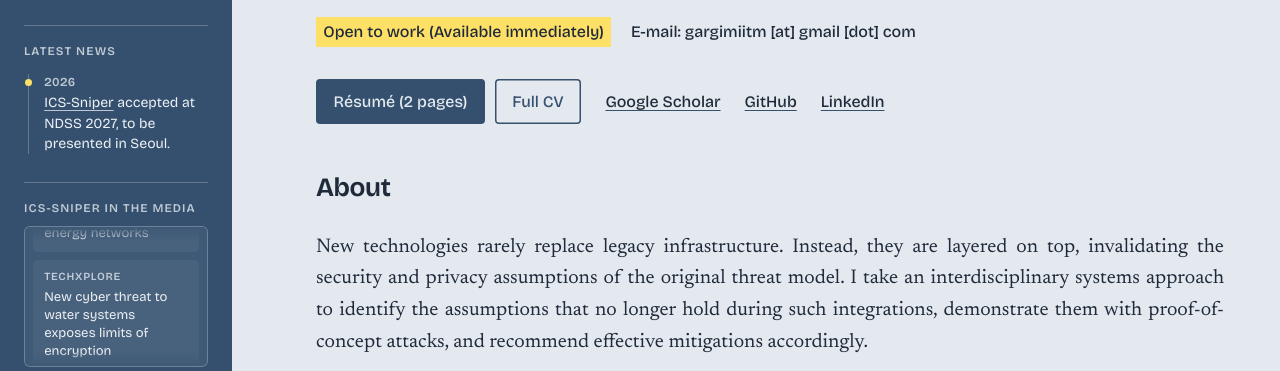
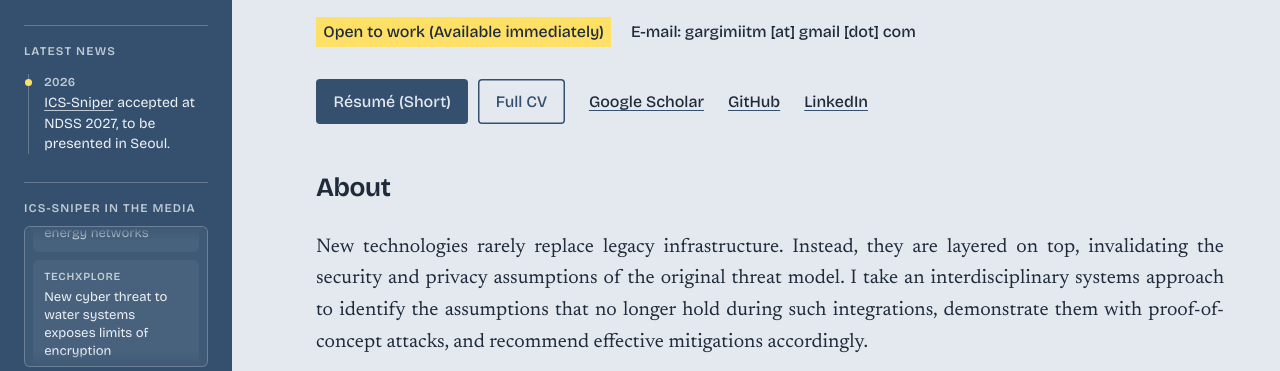
Before and after one commit to Gargi-Mitra/website, a plain HTML site: page index.html in a window 1280 px wide. Shown: the part 361-732 px from the top of the page. Drawn offline with nearby package versions, Linux system fonts and the light colour scheme.

Commit message:
Updated resume

```diff
--- a/index.html
+++ b/index.html
@@ -227,7 +227,7 @@
       <!-- EDIT: your links. Delete any you do not use. -->
       <p class="contact-links">
         <span class="cv-buttons">
-          <a class="button" href="./files/Resume.pdf">Résumé (2 pages)</a>
+          <a class="button" href="./files/Resume.pdf">Résumé (Short)</a>
           <a class="button button-outline" href="./files/CV_detailed.pdf">Full CV</a>
         </span>
         <a href="https://scholar.google.com/citations?user=M216DzwAAAAJ&amp;hl=en">Google Scholar</a>
```
Also changed, not shown: 1 other file.
